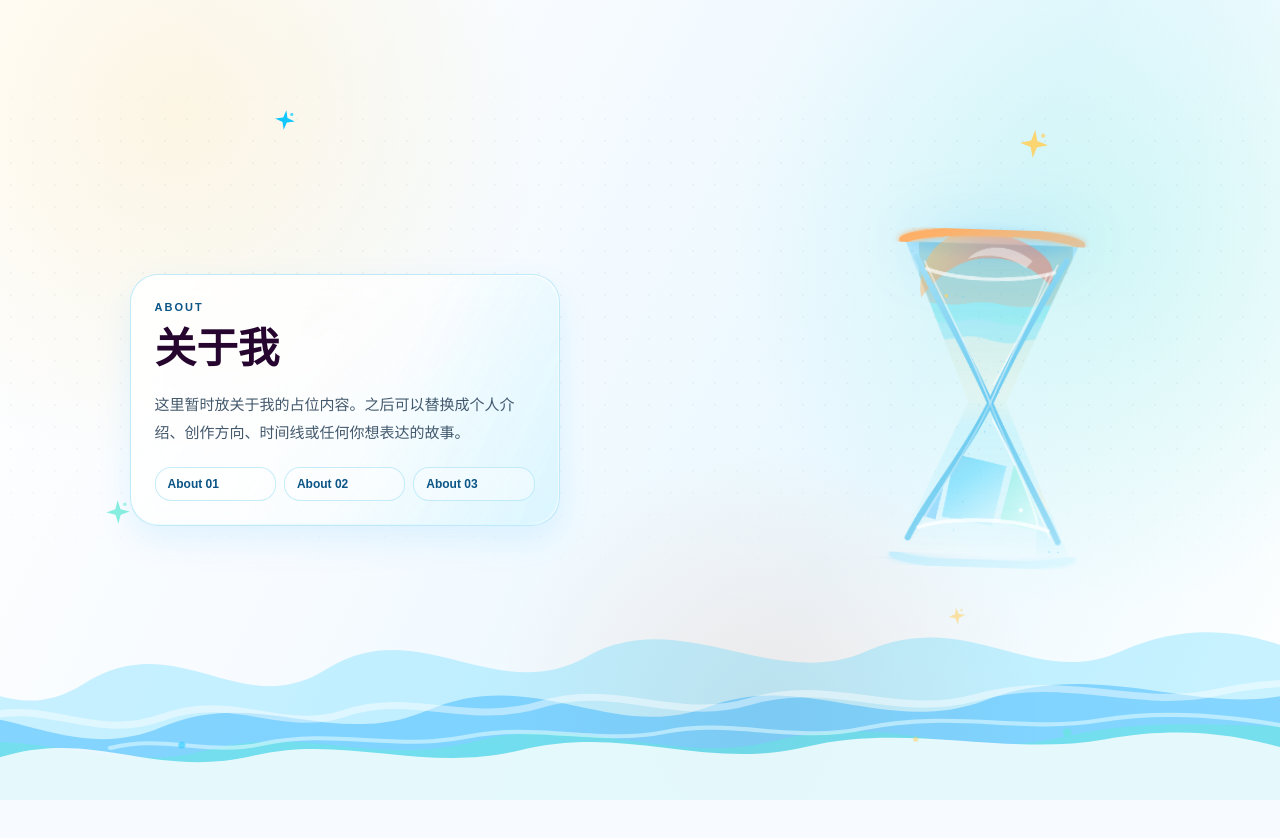
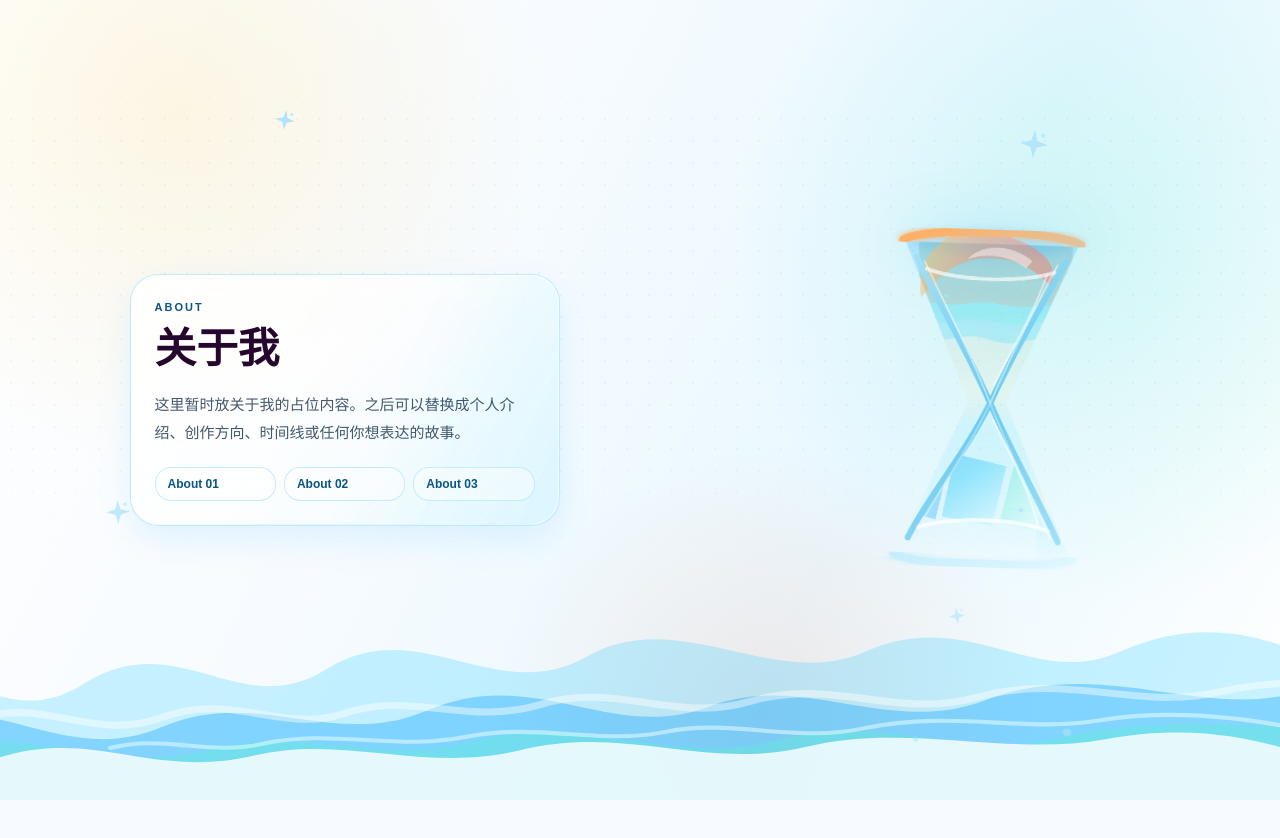
Before and after one commit to aqhours/aqhours-site, a Next.js app: page / in a window 1280 px wide. Shown: the top 838 px of the page. Built offline with nearby package versions, Linux system fonts and the light colour scheme.

Commit message:
Unify homepage sparkles in pale blue
Change decorative sparkles, wave foam points, and hourglass particle highlights to the same pale blue tone for a calmer homepage palette.

```diff
--- a/src/components/home/CollageLayer.tsx
+++ b/src/components/home/CollageLayer.tsx
@@ -3,10 +3,10 @@
 import { motion } from "motion/react";
 
 const sparkles = [
-  "left-[21%] top-[13%] text-[#12C7FF] scale-75",
-  "right-[18%] top-[16%] text-[#FFD166] scale-110",
-  "left-[8%] bottom-[34%] text-[#5EEAD4] scale-100",
-  "right-[24%] bottom-[21%] hidden text-[#FFD166] scale-75 md:block",
+  "left-[21%] top-[13%] text-[#AEE4F8] scale-75",
+  "right-[18%] top-[16%] text-[#AEE4F8] scale-110",
+  "left-[8%] bottom-[34%] text-[#AEE4F8] scale-100",
+  "right-[24%] bottom-[21%] hidden text-[#AEE4F8] scale-75 md:block",
 ];
 
 function Sparkle({ className, index }: { className: string; index: number }) {
--- a/src/components/home/KineticHourglass.tsx
+++ b/src/components/home/KineticHourglass.tsx
@@ -13,15 +13,11 @@ type Particle = {
   depth: number;
   spin: number;
   kind: "dot" | "star" | "shard";
-  hue: "blue" | "sea" | "yellow" | "mint" | "coral";
+  hue: "paleBlue";
 };
 
 const colors = {
-  blue: "0, 157, 255",
-  sea: "18, 199, 255",
-  yellow: "255, 209, 102",
-  mint: "94, 234, 212",
-  coral: "255, 138, 101",
+  paleBlue: "174, 228, 248",
 };
 
 function halfWidthForY(y: number) {
@@ -69,7 +65,6 @@ function wrapProgress(value: number) {
 function createParticles(count: number): Particle[] {
   return Array.from({ length: count }, (_, index) => {
     const kind = index % 11 === 0 ? "shard" : index % 7 === 0 ? "star" : "dot";
-    const hue = index % 29 === 0 ? "coral" : index % 17 === 0 ? "mint" : index % 11 === 0 ? "yellow" : index % 3 === 0 ? "sea" : "blue";
 
     return {
       lane: Math.random() * 2 - 1,
@@ -81,7 +76,7 @@ function createParticles(count: number): Particle[] {
       depth: 0.55 + Math.random() * 0.65,
       spin: Math.random() * Math.PI * 2,
       kind,
-      hue,
+      hue: "paleBlue",
     };
   });
 }
@@ -249,7 +244,7 @@ function useHourglassCanvas(flowDirection?: MotionValue<number>) {
         const x = width * (0.28 + fleck * 0.078 + Math.sin(frame * 0.7 + fleck) * 0.004);
         const y = height * (0.76 + Math.sin(frame * 1.1 + fleck * 1.7) * 0.018);
         const alpha = 0.12 + Math.sin(frame * 1.3 + fleck) * 0.05;
-        ctx.fillStyle = `rgba(255, 255, 255, ${alpha})`;
+        ctx.fillStyle = `rgba(174, 228, 248, ${alpha})`;
         ctx.beginPath();
         ctx.arc(x, y, 1.2 + (fleck % 3) * 0.45, 0, Math.PI * 2);
         ctx.fill();
@@ -437,8 +432,8 @@ export function KineticHourglass({ className, flowDirection, intro = true }: Kin
             strokeLinecap="round"
             opacity="0.52"
           />
-          <circle cx="151" cy="118" r="3.4" fill="#FFFFFF" opacity="0.84" />
-          <circle cx="280" cy="454" r="2.8" fill="#FFD166" opacity="0.74" />
+          <circle cx="151" cy="118" r="3.4" fill="#AEE4F8" opacity="0.84" />
+          <circle cx="280" cy="454" r="2.8" fill="#AEE4F8" opacity="0.74" />
         </svg>
       </div>
     </motion.div>
--- a/src/components/home/WaveRibbons.tsx
+++ b/src/components/home/WaveRibbons.tsx
@@ -50,9 +50,9 @@ export function WaveRibbons() {
           fill="#FFFFFF"
           opacity="0.82"
         />
-        <circle className="hero-foam-sparkle" cx="188" cy="57" r="4" fill="#12C7FF" opacity="0.45" />
-        <circle className="hero-foam-sparkle" cx="1040" cy="50" r="3" fill="#FFD166" opacity="0.62" />
-        <circle className="hero-foam-sparkle" cx="1216" cy="42" r="5" fill="#5EEAD4" opacity="0.5" />
+        <circle className="hero-foam-sparkle" cx="188" cy="57" r="4" fill="#AEE4F8" opacity="0.52" />
+        <circle className="hero-foam-sparkle" cx="1040" cy="50" r="3" fill="#AEE4F8" opacity="0.58" />
+        <circle className="hero-foam-sparkle" cx="1216" cy="42" r="5" fill="#AEE4F8" opacity="0.5" />
       </svg>
     </div>
   );
```
